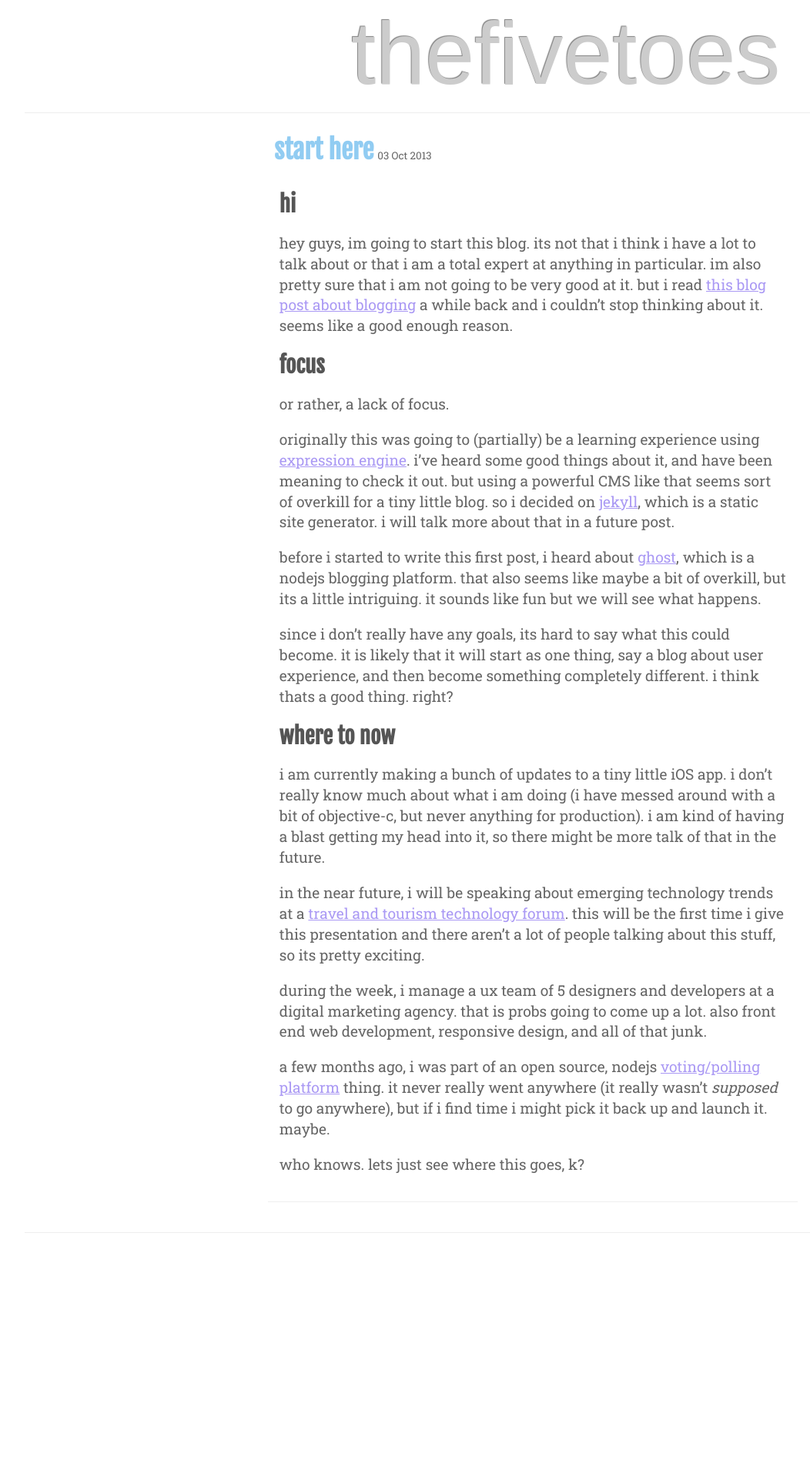
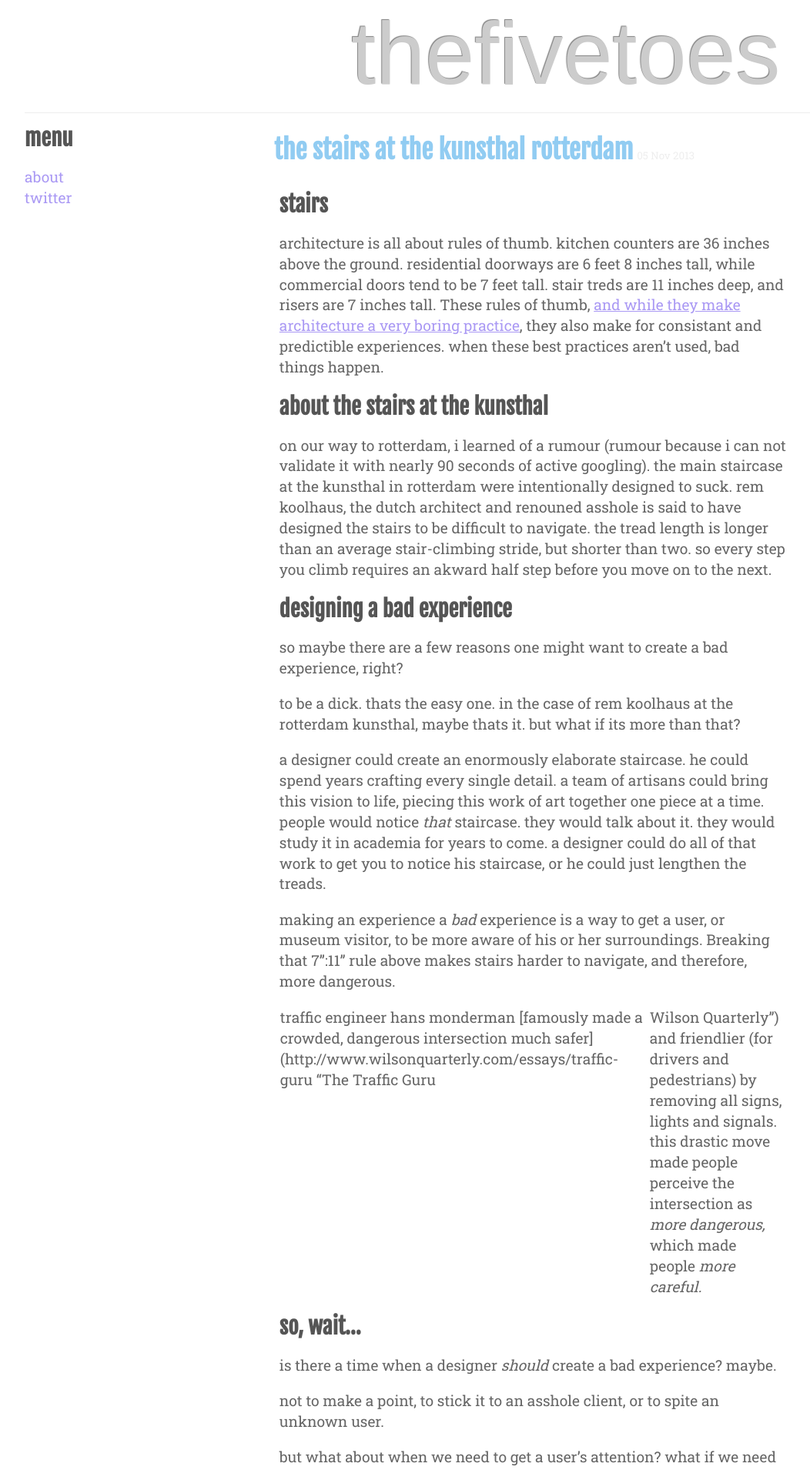
Before and after one commit to thefivetoes/thefivetoes.github.io, a Jekyll site: the page built from index.html, in a window 1280 px wide. Shown: the top 1910 px of the page at 77% size, without its empty margins (32-1084 px from the left). Built offline with Jekyll 4.4.1, drawn with Linux system fonts in a browser that asks for light colours; nearby versions of some CDN libraries; Markdown is read by kramdown in place of the engine named in the settings; before the commit the page ends 1621 px from its top, so only the background shows below that; some of the changed text lies outside the part shown.

Commit message:
kunsthal post
added new post, added an about page

```diff
--- /dev/null
+++ b/_posts/2013-11-5-the-stairs-at-the-kunsthal-rotterdam.md
@@ -0,0 +1,33 @@
+---
+layout: post
+title:  "the stairs at the kunsthal rotterdam"
+tags: [architecture, user experience]
+---
+
+stairs
+------
+architecture is all about rules of thumb. kitchen counters are 36 inches above the ground. residential doorways are 6 feet 8 inches tall, while commercial doors tend to be 7 feet tall. stair treds are 11 inches deep, and risers are 7 inches tall. These rules of thumb, [and while they make architecture a very boring practice](https://medium.com/editors-picks/a844ec3343da "What Starbucks Gets that Architects Don't"), they also make for consistant and predictible experiences. when these best practices aren't used, bad things happen.
+
+about the stairs at the kunsthal
+--------------------------------
+on our way to rotterdam, i learned of a rumour (rumour because i can not validate it with nearly 90 seconds of active googling). the main staircase at the kunsthal in rotterdam were intentionally designed to suck. rem koolhaus, the dutch architect and renouned asshole is said to have designed the stairs to be difficult to navigate. the tread length is longer than an average stair-climbing stride, but shorter than two. so every step you climb requires an akward half step before you move on to the next.
+
+designing a bad experience
+--------------------------
+so maybe there are a few reasons one might want to create a bad experience, right?
+
+to be a dick. thats the easy one. in the case of rem koolhaus at the rotterdam kunsthal, maybe thats it. but what if its more than that?
+
+a designer could create an enormously elaborate staircase. he could spend years crafting every single detail. a team of artisans could bring this vision to life, piecing this work of art together one piece at a time. people would notice *that* staircase. they would talk about it. they would study it in academia for years to come. a designer could do all of that work to get you to notice his staircase, or he could just lengthen the treads.
+
+making an experience a *bad* experience is a way to get a user, or museum visitor, to be more aware of his or her surroundings. Breaking that 7":11" rule above makes stairs harder to navigate, and therefore, more dangerous.
+
+traffic engineer hans monderman [famously made a crowded, dangerous intersection much safer](http://www.wilsonquarterly.com/essays/traffic-guru "The Traffic Guru | Wilson Quarterly") and friendlier (for drivers and pedestrians) by removing all signs, lights and signals. this drastic move made people perceive the intersection as *more dangerous,* which made people *more careful.*
+
+so, wait...
+-----------
+is there a time when a designer *should* create a bad experience? maybe.
+
+not to make a point, to stick it to an asshole client, or to spite an unknown user.
+
+but what about when we need to get a user's attention? what if we need to draw focus to a specific aspect of a design? so maybe intentionally creating a negitive experience can raise awareness and actually create a better overall experience.
--- /dev/null
+++ b/about/index.html
@@ -0,0 +1,31 @@
+---
+layout: default
+title: "thefivetoes"
+---
+
+<div id="about">
+  <!--<h1>Posts</h1>-->
+  <div class="sidebar">
+    <nav>
+      <h2 class="sidebar-title">menu</h2>
+      <ul class="main-nav">
+        <li><a href="/">back</a></li>
+      </ul>
+    </nav>
+  </div>
+  <ul class="posts">
+
+      <li>
+        <article class="post">
+          <h1 class="post-title"><a>about thefivetoes</a></h1>
+          <div class="post-content">
+            <p>hi, im justin. i mostly manage a ux team mostly at an agency. but it hasnt always been that way.</p>
+            <p>my formal background (er, college degree) is in architecture. after school, i took some time off, to pursue a job doing 3d modeling and animation. i started doing some web design, which turned into web development, which turned into user experience design and strategy.</p>
+            <p>let's be honest, i get distracted easily. recent distractions have resulted in me reaching beyond day-to-day work stuff into: iOS app development, nodejs, public speaking, openframeworks, kinect development, unity development, web gl, machine learning and leap motion development.</p>
+            <p>you can talk to me on twitter: @thefivetoes, or if you dont like that you can email me: thefivetoes@gmail.com</p>
+          </div>
+        </article>
+      </li>
+
+  </ul>
+</div>
--- a/index.html
+++ b/index.html
@@ -5,7 +5,17 @@ title: thefivetoes
 
 <div id="home">
   <!--<h1>Posts</h1>-->
-  <div class="sidebar"></div>
+  <div class="sidebar">
+    <nav>
+      <h2 class="sidebar-title">menu</h2>
+      <ul class="main-nav">
+        <li><a href="/about">about</a></li>
+      </ul>
+      <ul class="secondary-nav">
+        <li><a href="http://twitter.com/thefivetoes" title="@thefivetoes">twitter</a></li>
+      </ul>
+    </nav>
+  </div>
   <ul class="posts">
     {% for post in site.posts %}
       <li>
--- a/styles/modules/_footer.scss
+++ b/styles/modules/_footer.scss
@@ -1,5 +1,4 @@
 #wrap > footer > .page-segment {
   padding-top: 1em;
   margin-top: 1em;
-  border-top: 1px solid #eee;
 }
--- a/styles/modules/_post.scss
+++ b/styles/modules/_post.scss
@@ -55,7 +55,7 @@
   display: inline-block;
   font-size: .7em;
   line-height: 1.2em;
-  color: #666;
+  color: #eee;
 }
 
 .post-content {
```
Also changed, not shown: _drafts/process.md (added, +20 -0 lines), codekit-config.json (+288 -238 lines), styles/modules/_sidebar.scss (+36 -1 lines), styles/site.min.css.
